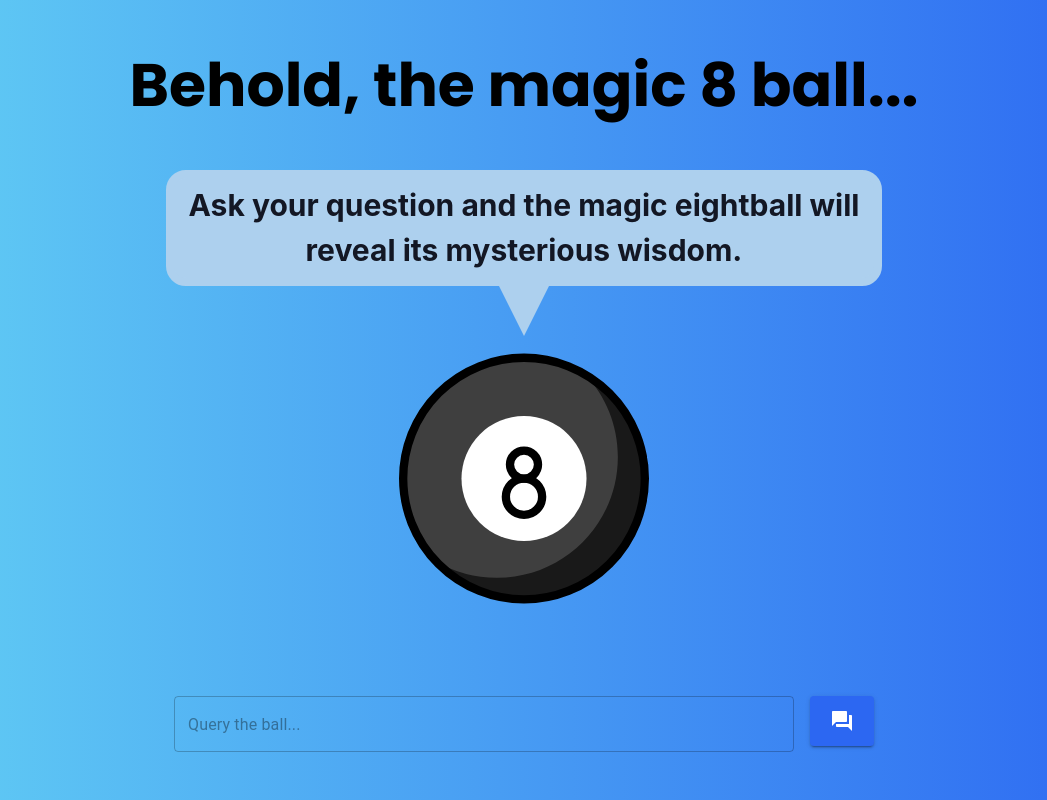
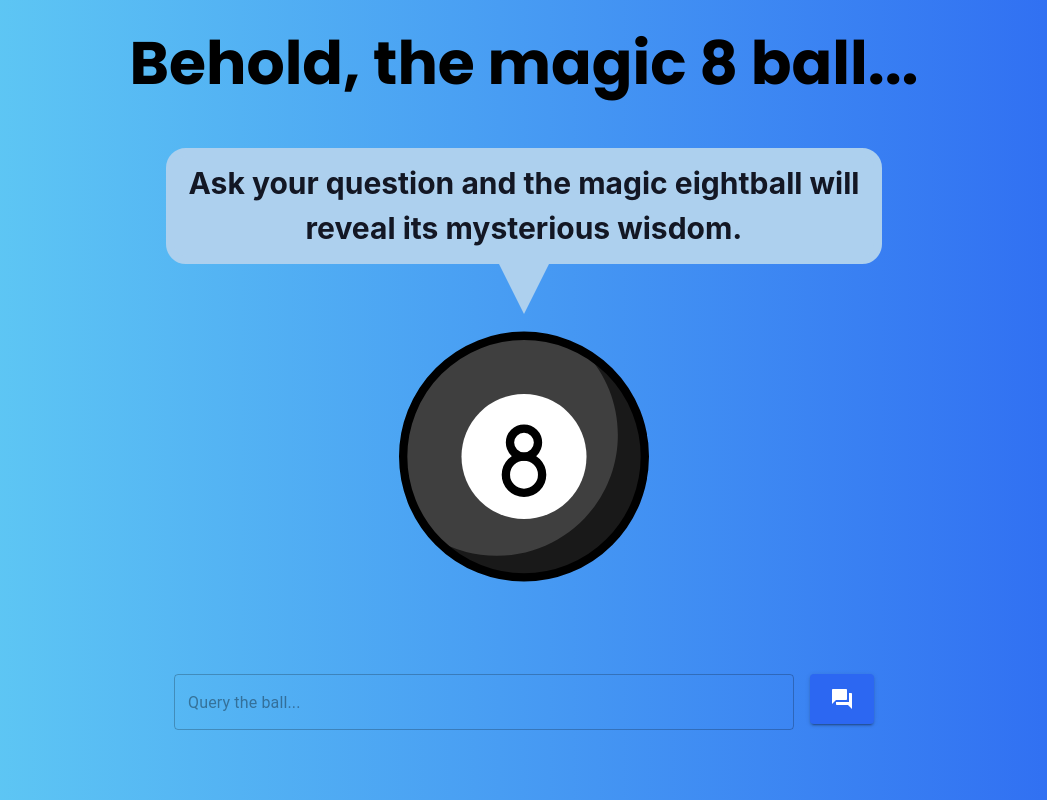
Before and after one commit to jayjay19630/magic-8-ball-app, a React (Vite) app: page / in a window 1280 px wide. Shown: the whole page, without its empty margins (116-1163 px from the left). Built offline with nearby package versions, Linux system fonts and the light colour scheme; no server answers.

Commit message:
Make divs fit whole page and not scroll

```diff
--- a/src/App.css
+++ b/src/App.css
@@ -1,6 +1,6 @@
 #root {
   max-width: 1280px;
   margin: 0 auto;
-  padding: 2rem;
+  padding: 10px;
   text-align: center;
 }
--- a/src/components/Sidebar/sidebar.css
+++ b/src/components/Sidebar/sidebar.css
@@ -1,4 +1,4 @@
-@import url('https://fonts.googleapis.com/css2?family=Space+Grotesk:wght@700&display=swap');
+@import url("https://fonts.googleapis.com/css2?family=Space+Grotesk:wght@700&display=swap");
 
 .sidebar {
   display: flex;
@@ -24,7 +24,7 @@
   padding: 25px;
   font-size: 24px;
   font-weight: bold;
-        font-family: 'Space Grotesk', sans-serif;
+  font-family: "Space Grotesk", sans-serif;
   display: flex;
   align-items: center;
   justify-content: space-between;
```
Lines whose indentation alone changed are shown as unchanged.
